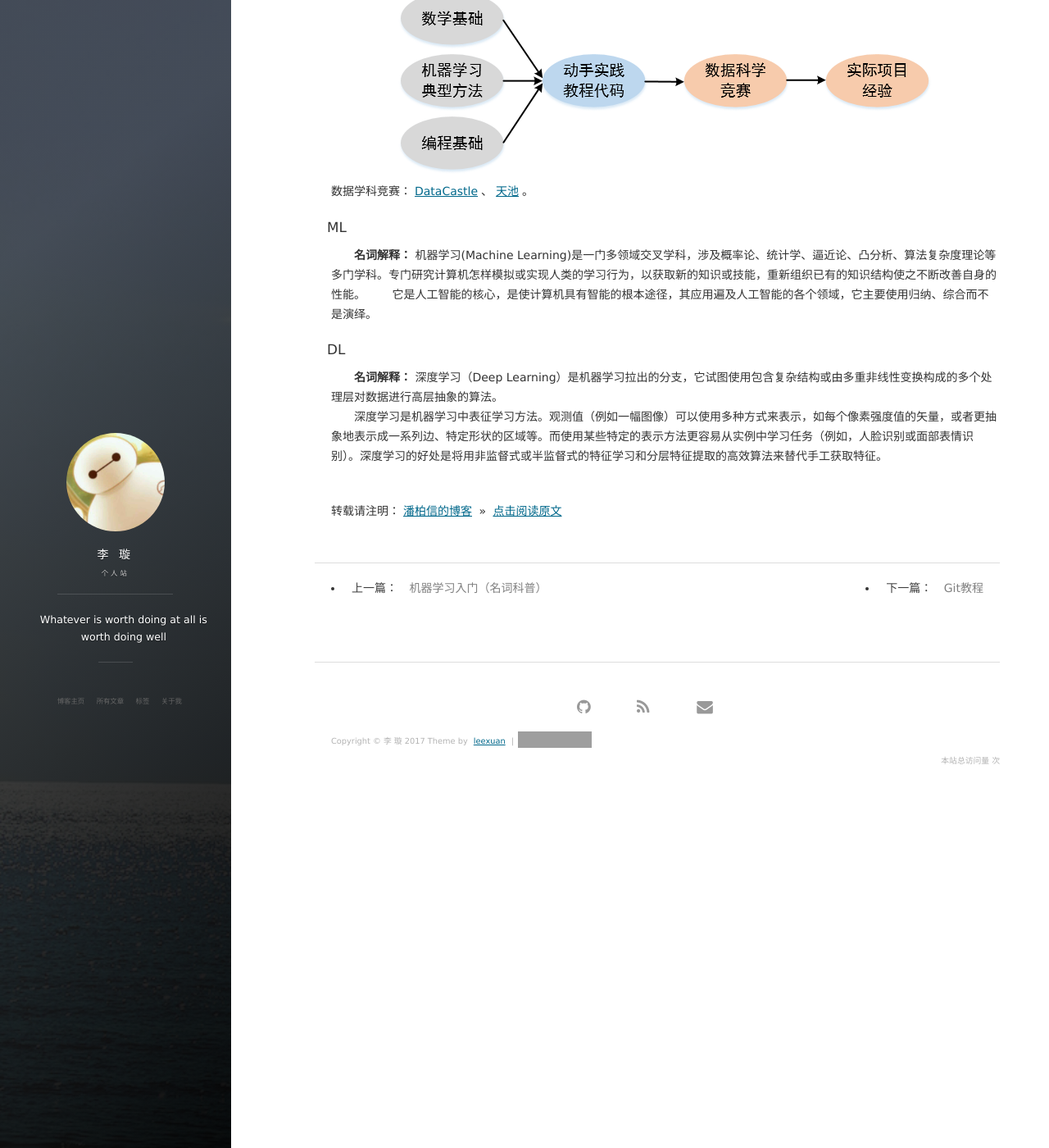
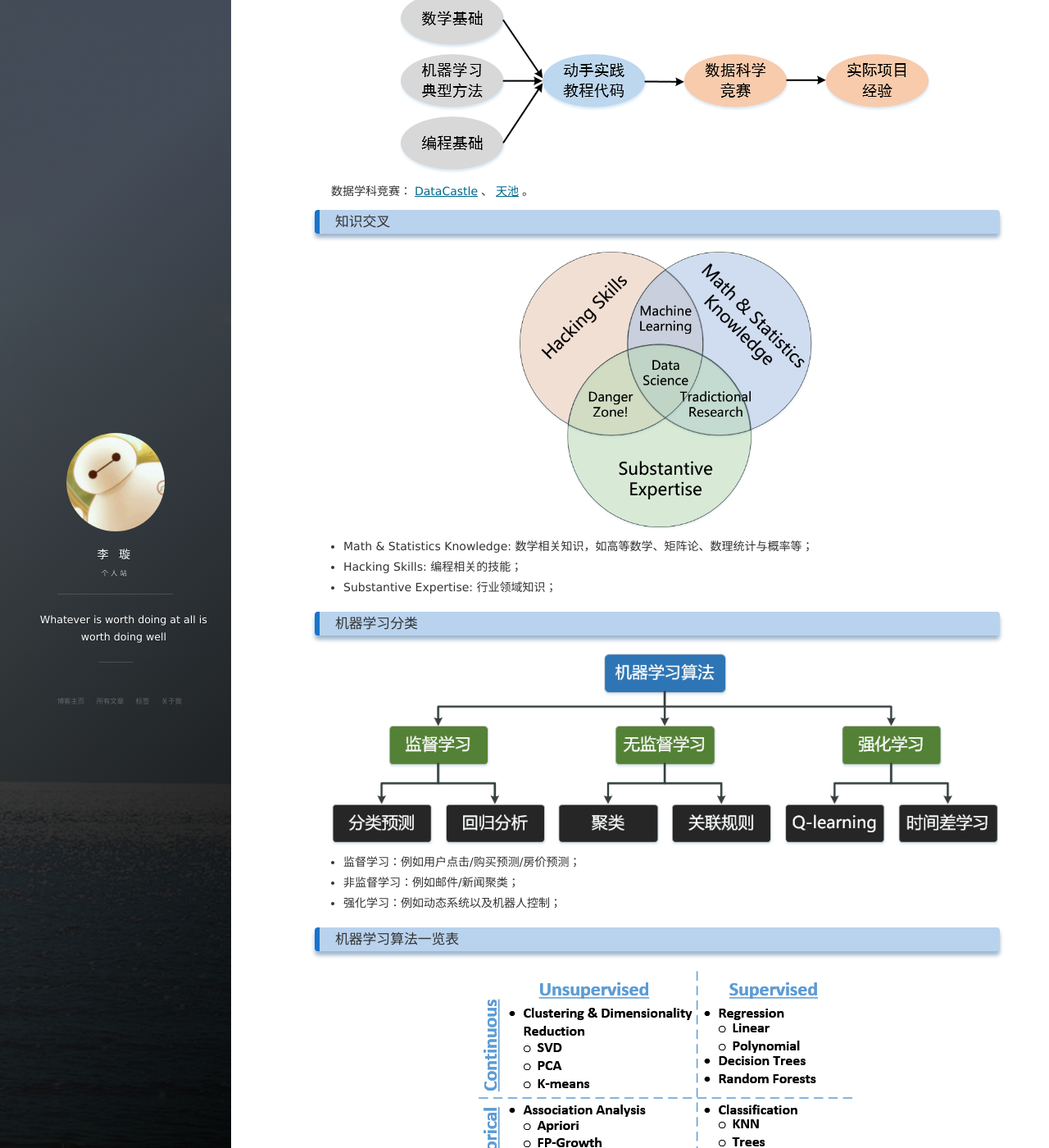
Before and after one commit to leexuan/leexuan.github.io, a Jekyll site: the page built from _posts/2016-07-06-MachineLearning_outline.md, in a window 1280 px wide and 1400 px high, scrolled down 190 px. Shown: the whole window at 82% size. Built offline with Jekyll 4.4.1, drawn with Linux system fonts in a browser that asks for light colours; nearby versions of some CDN libraries; comment, search, counter and statistics services are not loaded; some of the changed text lies outside the part shown; grey boxes are pictures that could not be loaded.

Commit message:
Modified.

```diff
--- a/_posts/2016-07-06-MachineLearning_outline.md
+++ b/_posts/2016-07-06-MachineLearning_outline.md
@@ -13,16 +13,31 @@ tag: 机器学习
 
 数据学科竞赛：[DataCastle](http://www.pkbigdata.com/)、[天池](https://tianchi.aliyun.com/)。
 
-#### ML
+### 知识交叉
 
-　　**名词解释：** 机器学习(Machine Learning)是一门多领域交叉学科，涉及概率论、统计学、逼近论、凸分析、算法复杂度理论等多门学科。专门研究计算机怎样模拟或实现人类的学习行为，以获取新的知识或技能，重新组织已有的知识结构使之不断改善自身的性能。
-　　它是人工智能的核心，是使计算机具有智能的根本途径，其应用遍及人工智能的各个领域，它主要使用归纳、综合而不是演绎。
+![](/images/posts/2016-07-06-MachineLearning_outline/KnowledgeCross.png){:height="340px" width="360px"}
 
-#### DL
-　　**名词解释：** 深度学习（Deep Learning）是机器学习拉出的分支，它试图使用包含复杂结构或由多重非线性变换构成的多个处理层对数据进行高层抽象的算法。
-　　深度学习是机器学习中表征学习方法。观测值（例如一幅图像）可以使用多种方式来表示，如每个像素强度值的矢量，或者更抽象地表示成一系列边、特定形状的区域等。而使用某些特定的表示方法更容易从实例中学习任务（例如，人脸识别或面部表情识别）。深度学习的好处是将用非监督式或半监督式的特征学习和分层特征提取的高效算法来替代手工获取特征。
+* Math & Statistics Knowledge: 数学相关知识，如高等数学、矩阵论、数理统计与概率等；
+* Hacking Skills: 编程相关的技能；
+* Substantive Expertise: 行业领域知识；
 
+### 机器学习分类
+![](/images/posts/2016-07-06-MachineLearning_outline/ClassificationForMachineLearningAlgorithm.png)
 
-<br>
+* 监督学习：例如用户点击/购买预测/房价预测；
+* 非监督学习：例如邮件/新闻聚类；
+* 强化学习：例如动态系统以及机器人控制；
 
-转载请注明：[潘柏信的博客](http://baixin) » [点击阅读原文](http://baixin.io/2016/07/MachineLearning_introduce/)
+### 机器学习算法一览表
+![](/images/posts/2016-07-06-MachineLearning_outline/ReviewofMLAlgorithm.png)
+
+### 机器学习相关学习资料
+* Christopher M. Bishop, Patern Recognition and Machine Learning, Springer-Verlag, 2006
+* Kevin P.Murphy, Machine Learning: A Probabilistic Perspective, The MIT Press, 2012
+* 李航， 统计学习方法，清华大学出版社，2012
+* 周志华，机器学习，清华大学出版社，2016
+* Machine Learning, Andrew Ng, coursera
+* 机器学习基石/技术，林轩田，coursera
+* ......
+
+不同资料难易程度不同，需要提前准备好相应基础。
```
Also changed, not shown: Figures/学习资料.png (deleted), Figures/技能重叠.png (deleted), Figures/机器学习分类.png (deleted), Figures/算法一览表.png (deleted), images/posts/2016-07-06-MachineLearning_outline/ClassificationForMachineLearningAlgorithm.png (added), images/posts/2016-07-06-MachineLearning_outline/KnowledgeCross.png (added), images/posts/2016-07-06-MachineLearning_outline/ReviewofMLAlgorithm.png (added), 2 other files.
